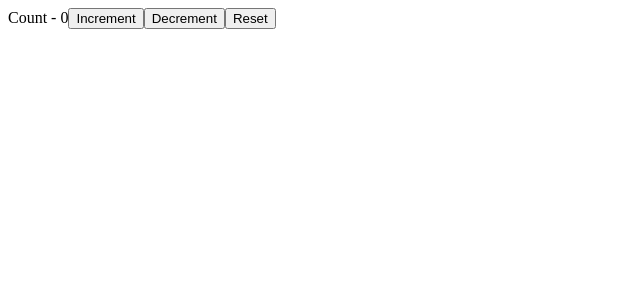
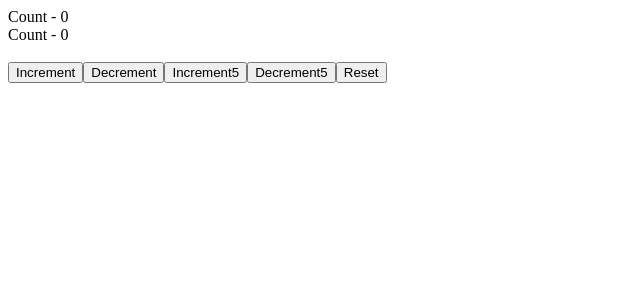
Before and after one commit to ViswaPrashanth/react-hooks-revise, a React (Create React App) app: page / in a window 1280 px wide. Shown: the top 300 px of the page, without its empty margins (0-640 px from the left). Built offline with nearby package versions, Linux system fonts and the light colour scheme.

Commit message:
useReducer complex state and action

```diff
--- /dev/null
+++ b/src/components/UseReducer/CounterTwo.js
@@ -0,0 +1,40 @@
+import React, { useReducer } from 'react'
+
+const initialState = {
+    firstCounter : 0,
+    secondCounter : 0
+};
+const reducer = (state, action) => {
+    switch(action.type){
+        case 'increment':
+            return {...state, firstCounter : state.firstCounter + action.value};
+        case 'decrement':
+            return {...state, firstCounter : state.firstCounter - action.value};
+        case 'increment2':
+            return {...state, secondCounter : state.secondCounter + action.value};
+        case 'decrement2':
+            return { ...state, secondCounter : state.secondCounter - action.value};
+        case 'reset':
+            return initialState;
+        default:
+            return state
+    }
+}
+const CounterTwo = () => {
+    const [count, dispatch] = useReducer(reducer, initialState)
+  return (
+    <div>
+        <div>Count - {count.firstCounter}</div>
+        <div>Count - {count.secondCounter}</div>
+
+        <br/>
+        <button onClick={() => dispatch({type : 'increment', value : 1})}>Increment</button>
+        <button onClick={() => dispatch({type : 'decrement', value : 1})}>Decrement</button>
+        <button onClick={() => dispatch({type : 'increment2', value : 5})}>Increment5</button>
+        <button onClick={() => dispatch({type : 'decrement2', value : 5})}>Decrement5</button>
+        <button onClick={() => dispatch({type :'reset'})}>Reset</button>
+    </div>
+  )
+}
+
+export default CounterTwo
--- a/src/index.js
+++ b/src/index.js
@@ -10,6 +10,7 @@
 import UseEffectIntervalHookCounter from './components/UseEffectIntervalHookCounter';
 import UseEffectMouseContainer from './components/UseEffectMouseContainer';
 import CounterOne from './components/UseReducer/CounterOne';
+import CounterTwo from './components/UseReducer/CounterTwo';
 
 const root = ReactDOM.createRoot(document.getElementById('root'));
 root.render(
@@ -23,6 +24,7 @@
     {/* <UseEffectMouseContainer /> */}
     {/* <UseEffectIntervalHookCounter /> */}
     {/* <UseEffectDataFetching /> */}
-    <CounterOne />
+    {/* <CounterOne /> */}
+    <CounterTwo />
   </React.StrictMode>
 );
```
